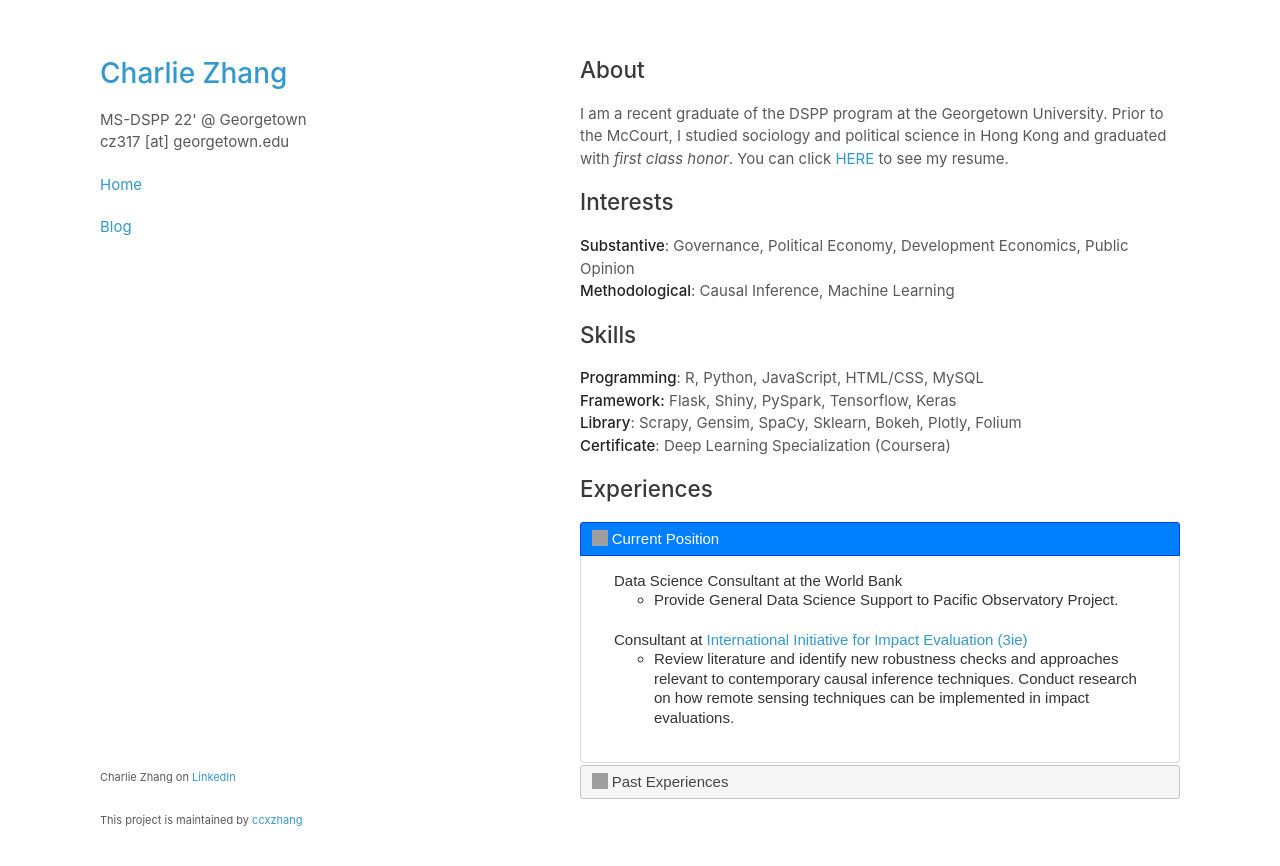
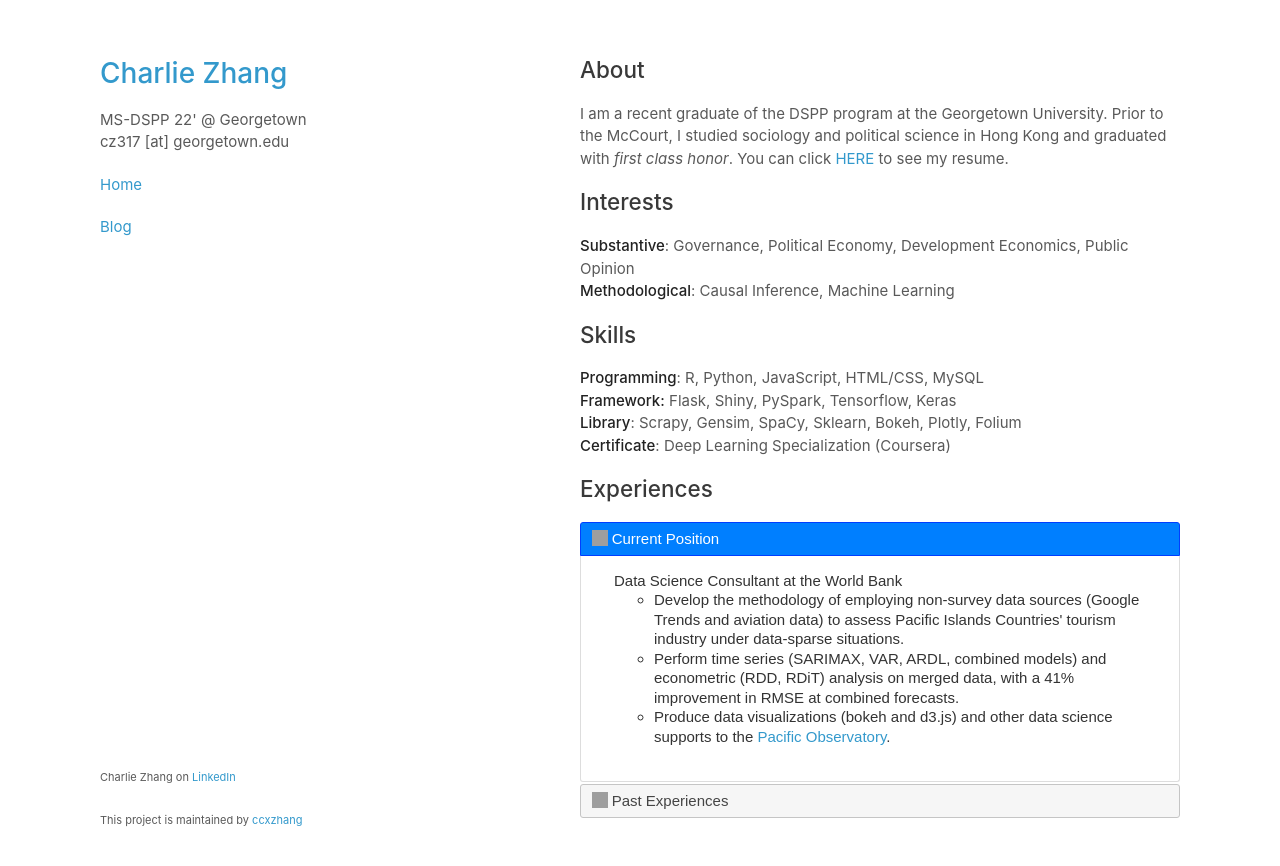
Before and after one commit to ccxzhang/ccxzhang.github.io, a Jekyll site: the page index.html, which Jekyll copies as it is, in a window 1280 px wide. Shown: the top 866 px of the page. Built offline with Jekyll 4.4.1, drawn with Linux system fonts in a browser that asks for light colours; grey boxes are pictures that could not be loaded.

Commit message:
regular updates

```diff
--- a/index.html
+++ b/index.html
@@ -58,31 +58,36 @@
       <strong>Certificate</strong>: Deep Learning Specialization (Coursera)
     </p>
 
-    <h2 id="research-experience">Experiences</h2>
+    <h2 id="experience">Experiences</h2>
     <div id="accordion">
         <h3 id="current"> Current Position</h3>
         <ol>
-          <li id="3ie">Data Science Consultant at the World Bank </li>
+          <li id="wb2">Data Science Consultant at the World Bank </li>
           <ul>
             <li>
-              Provide General Data Science Support to Pacific Observatory Project.
+              Develop the methodology of employing non-survey data sources (Google Trends and aviation data) to assess Pacific Islands Countries' tourism industry under data-sparse situations.
             </li>
+            <li>
+              Perform time series (SARIMAX, VAR, ARDL, combined models) and econometric (RDD, RDiT) analysis on merged data, with a 41% improvement in RMSE at combined forecasts.
+            </li>
+            <li>
+              Produce data visualizations (bokeh and d3.js) and other data science supports to the
+              <a href="https://worldbank.github.io/pacific-observatory/" style="color: #39c;">Pacific Observatory</a>.
           </ul>
-          <li id="3ie">Consultant at <a href="https://www.3ieimpact.org/" style="color: #39c;">International Initiative for Impact Evaluation (3ie)</a></li>
+        </ol>
+        <h3 id="past"> Past Experiences </h3>
+        <ol>
+        <li id="3ie">Consultant at <a href="https://www.3ieimpact.org/" style="color: #39c;">International Initiative for Impact Evaluation (3ie)</a></li>
           <ul>
             <li>
               Review literature and identify new robustness checks and approaches relevant to contemporary causal inference techniques.
               Conduct research on how remote sensing techniques can be implemented in impact evaluations.
             </li>
           </ul>
-        </ol>
-        <h3 id="past"> Past Experiences </h3>
-        <ol>
-          <li id="wb1">Data Science Intern at <a href="https://www.worldbank.org/en/research/dime" style="color: #39c;">Development Impact Evaluation (DIME)</a>, The World Bank</li>
+        <li id="wb1">Data Science Intern at <a href="https://www.worldbank.org/en/research/dime" style="color: #39c;">Development Impact Evaluation (DIME)</a>, The World Bank</li>
         <ul>
           <li>
-            Clean, link, and manage various administrative datasets. Perform statistical analysis and data
-            visualization.
+            Clean, link, and manage various administrative datasets. Perform statistical analysis and data visualization.
           </li>
         </ul>
         <li id="mdi">MDI Scholar at the <a href="https://mccourt.georgetown.edu/research/the-massive-data-institute/" style="color: #39c;">Massive Data
@@ -115,8 +120,7 @@
         <li id="ytl">Research Assistant for <a href="https://yaotaili.wordpress.com/about/" style="color: #39c;">Dr. Yao-tai Li</a> </li>
         <ul>
           <li>
-            Collect the Lennon Wall posts and clean the data. Co-Design the coding framework. Analyze the content of
-            the posts;
+            Collect the Lennon Wall posts and clean the data. Co-Design the coding framework. Analyze the content of the posts;
           </li>
           <li>
             Part of the archive has been published on <a
```
